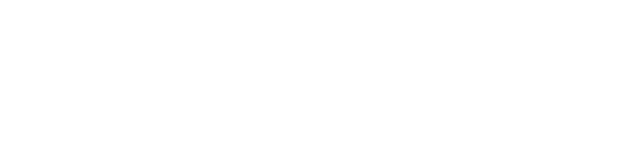
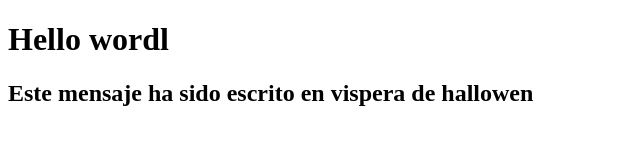
Before and after one commit to Miguelakamike/primer_repo, a plain HTML site: page index.html in a window 1280 px wide. Shown: the whole page, without its empty margins (0-640 px from the left). Drawn offline with Linux system fonts and the light colour scheme.

Commit message:
Update index.html

```diff
--- a/index.html
+++ b/index.html
@@ -7,6 +7,8 @@
     <title>Document</title>
 </head>
 <body>
+    <h1>Hello wordl</h1>
+    <h2>Este mensaje ha sido escrito en vispera de hallowen</h2>
 
 </body>
 </html>
```
